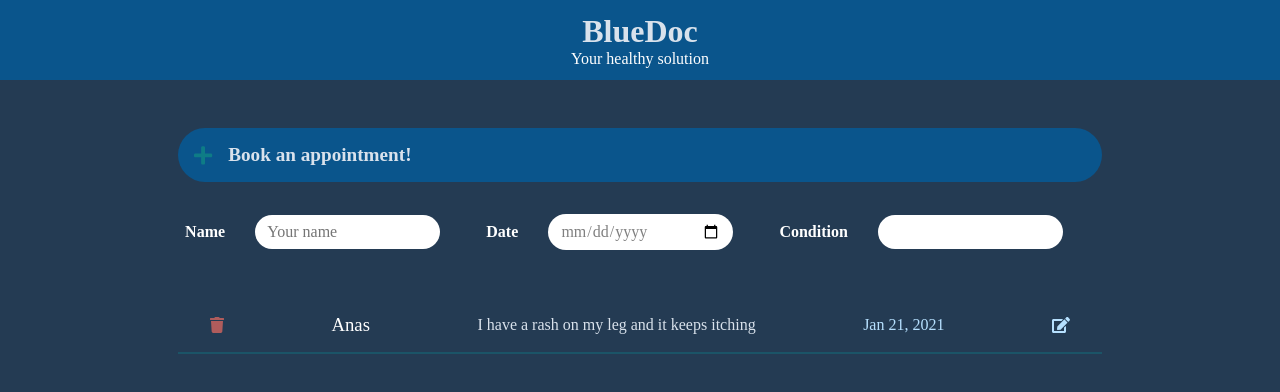
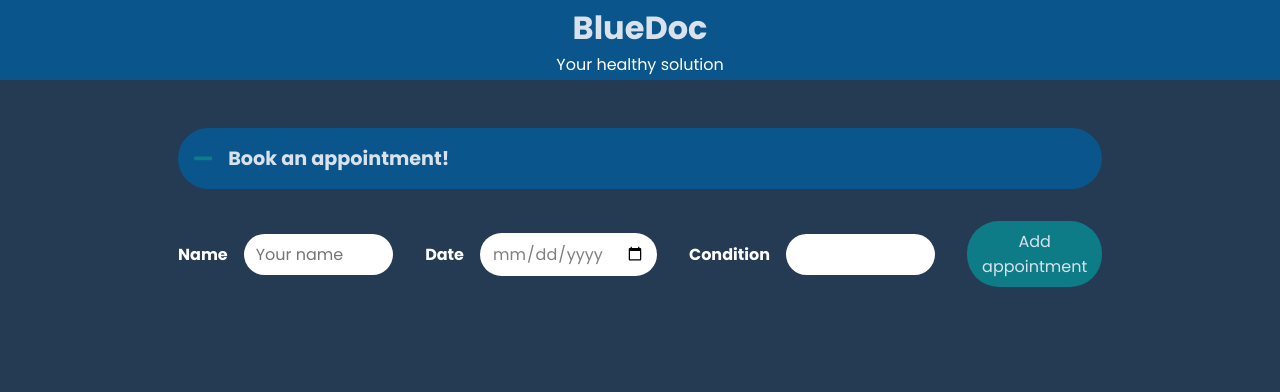
Before and after one commit to anasomar1/Doctor-Appointment, a React (Create React App) app: page / in a window 1280 px wide. Both pictures are taken after a click on the icon 203 px from the left and 154 px from the top of the page. Shown: the top 392 px of the page. Built offline with nearby package versions, Linux system fonts and the light colour scheme.

Commit message:
1.2 Adding and deleting appointments

```diff
--- a/package.json
+++ b/package.json
@@ -17,6 +17,7 @@
     "react-dom": "^17.0.1",
     "react-scripts": "4.0.1",
     "uuid": "^8.3.2",
+    "uuidv4": "^6.2.6",
     "web-vitals": "^0.2.4"
   },
   "scripts": {
--- a/src/App.js
+++ b/src/App.js
@@ -1,10 +1,63 @@
-import React from "react";
+import React, { useState, useRef } from "react";
+import { v4 as uuid_v4 } from "uuid";
 import "./index.scss";
 import { FontAwesomeIcon } from "@fortawesome/react-fontawesome";
-import { faPlus, faEdit } from "@fortawesome/free-solid-svg-icons";
+import { faPlus, faMinus } from "@fortawesome/free-solid-svg-icons";
 import ListItem from "./components/ListItem";
 
 const App = () => {
+  const messageContainer = useRef();
+  //States
+  const [name, setName] = useState("");
+  const [date, setDate] = useState("");
+  const [condition, setCondition] = useState("");
+  const [toggle, setToggle] = useState(false);
+  const [appointments, setAppointments] = useState([]);
+
+  //Handlers
+
+  const inputHandler = (e) => {
+    const target = e.target;
+    if (target.name === "name") {
+      setName(target.value);
+    } else if (target.name === "date") {
+      setDate(target.value);
+    } else {
+      setCondition(target.value);
+    }
+  };
+
+  const submitHandler = (e) => {
+    e.preventDefault();
+    if (name && date && condition) {
+      setAppointments([
+        ...appointments,
+        { name, date, condition, id: uuid_v4() },
+      ]);
+      messageContainer.current.textContent = "Appointment added";
+      messageContainer.current.style.border = "2px dashed green";
+      setTimeout(() => {
+        messageContainer.current.textContent = "";
+        messageContainer.current.style.border = "";
+      }, 1000);
+    } else {
+      messageContainer.current.textContent = "Please fill all fields";
+      messageContainer.current.style.border = "2px dashed red";
+    }
+
+    setName("");
+    setDate("");
+    setCondition("");
+  };
+
+  const deleteHandler = (id) => {
+    const filteredList = appointments.filter(
+      (appointment) => appointment.id !== id
+    );
+    setAppointments(filteredList);
+  };
+
+  const editHandler = (id) => {};
   return (
     <div className="App">
       <div className="container">
@@ -17,11 +70,13 @@ const App = () => {
             <FontAwesomeIcon
               title="Add Appointment"
               className="add"
-              icon={faPlus}
+              icon={toggle ? faMinus : faPlus}
+              onClick={() => setToggle(!toggle)}
             />
             <h3>Book an appointment!</h3>
           </div>
-          <form>
+          {toggle && (
+            <form onSubmit={submitHandler}>
               <label htmlFor="name">Name</label>
 
               <input
@@ -29,19 +84,49 @@ const App = () => {
                 id="name"
                 name="name"
                 placeholder="Your name"
-              required
+                value={name}
+                onChange={inputHandler}
               />
               <label htmlFor="date" required>
                 Date
               </label>
-            <input type="date" id="date" name="date" />
+              <input
+                value={date}
+                type="date"
+                id="date"
+                name="date"
+                onChange={inputHandler}
+              />
 
               <label htmlFor="time" required>
                 Condition
               </label>
-            <input type="text" id="condition" name="condition" required />
+              <input
+                type="text"
+                id="condition"
+                value={condition}
+                name="condition"
+                onChange={inputHandler}
+              />
+              <button className="btn" type="submit">
+                Add appointment
+              </button>
+              <div ref={messageContainer} className="msg"></div>
             </form>
-          <ListItem />
+          )}
+          {appointments.map((appointment) => {
+            const { name, date, condition, id } = appointment;
+            return (
+              <ListItem
+                name={name}
+                date={date}
+                condition={condition}
+                id={id}
+                key={id}
+                deleteHandler={deleteHandler}
+              />
+            );
+          })}
         </main>
       </div>
     </div>
--- a/src/components/ListItem.js
+++ b/src/components/ListItem.js
@@ -2,13 +2,17 @@ import React from "react";
 import { FontAwesomeIcon } from "@fortawesome/react-fontawesome";
 import { faTrash, faEdit } from "@fortawesome/free-solid-svg-icons";
 
-const ListItem = () => {
+const ListItem = ({ name, condition, date, id, deleteHandler }) => {
   return (
     <div className="list-container">
-      <FontAwesomeIcon icon={faTrash} className="remove" />
-      <h3 className="name">Anas</h3>
-      <p className="condition">I have a rash on my leg and it keeps itching </p>
-      <div className="date">Jan 21, 2021 </div>
+      <FontAwesomeIcon
+        icon={faTrash}
+        className="remove"
+        onClick={() => deleteHandler(id)}
+      />
+      <h3 className="name">{name}</h3>
+      <p className="condition">{condition}</p>
+      <div className="date">{date} </div>
       <FontAwesomeIcon icon={faEdit} />
     </div>
   );
--- a/src/index.scss
+++ b/src/index.scss
@@ -1,3 +1,4 @@
+@import url("https://fonts.googleapis.com/css2?family=Poppins:wght@400;700&display=swap");
 $primaryDark: #0a558c;
 $primaryLight: #b6e0fe;
 $neutralDark: #243b53;
@@ -13,6 +14,7 @@ $support: #0e7c86;
 .App {
   background: $neutralDark;
   height: 100vh;
+  font-family: "Poppins", sans-serif;
 }
 
 header {
@@ -67,6 +69,7 @@ main {
   form {
     width: 100%;
     display: flex;
+    position: relative;
     justify-content: space-around;
     align-items: center;
     input {
@@ -87,6 +90,24 @@ main {
       margin-right: 1rem;
       font-weight: bold;
       color: lighten($neutralLight, 50%);
+    }
+
+    .btn {
+      font-family: inherit;
+      font-size: 100%;
+      padding: 0.5rem 0.75rem;
+      outline: none;
+      border: none;
+      border-radius: 2rem;
+      background: $support;
+      color: $neutralLight;
+    }
+    .msg {
+      position: absolute;
+      color: $neutralLight;
+      right: 0;
+      bottom: -150%;
+      padding: 0.5rem 0.75rem;
     }
   }
 }
```
Also changed, not shown: 2 other files (tests, documents, lock files or other folders). Lines whose indentation alone changed are shown as unchanged.
